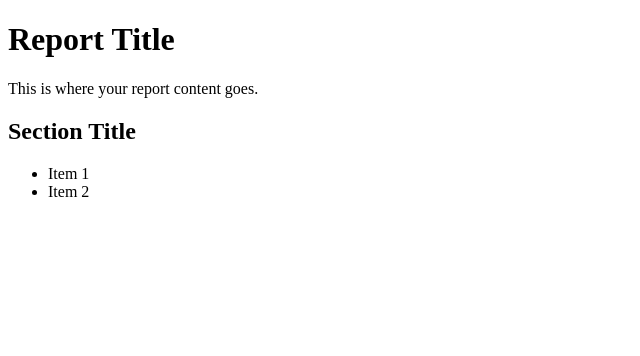
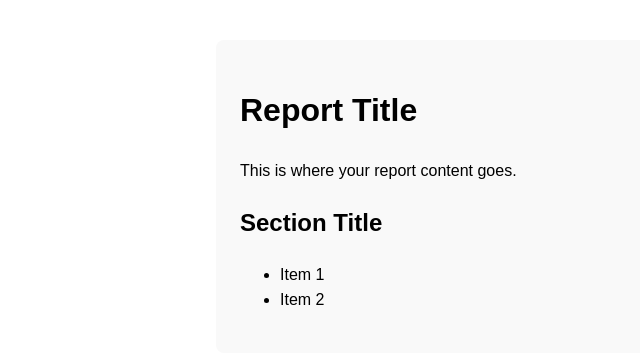
Before and after one commit to sumodh/MS_Deploy_Maintain_Power-BI_Assets, a plain HTML site: page index.html in a window 1280 px wide. Shown: the whole page, without its empty margins (0-640 px from the left). Drawn offline with Linux system fonts and the light colour scheme.

Commit message:
changes undone

```diff
--- a/index.html
+++ b/index.html
@@ -3,7 +3,20 @@
   <head>
     <meta charset="UTF-8" />
     <title>Your Report</title>
-    <style></style>
+    <style>
+      body {
+        font-family: Arial, sans-serif;
+        padding: 2rem;
+        line-height: 1.6;
+      }
+      .content {
+        background-color: #f9f9f9;
+        padding: 1.5rem;
+        border-radius: 8px;
+        max-width: 800px;
+        margin: auto;
+      }
+    </style>
   </head>
   <body>
     <div class="content">
```
